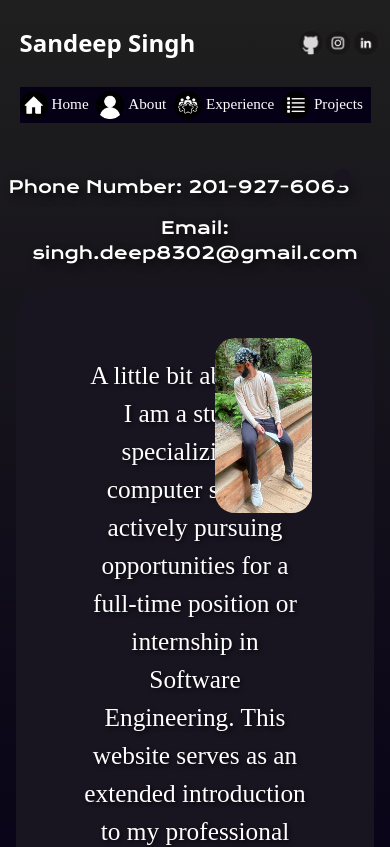
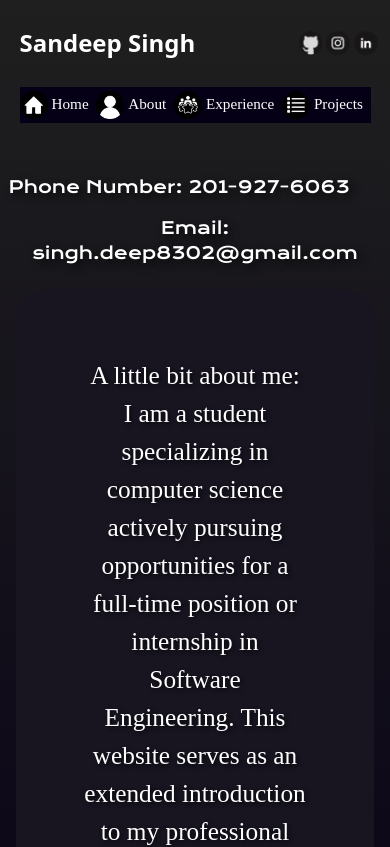
Before and after one commit to SandeepS3/personal-website, a React (Create React App) app: page /about in a window 390 px wide. Shown: the top 847 px of the page. Built offline with nearby package versions, Linux system fonts and the light colour scheme; a web font is replaced by a local one.

Commit message:
fix about  mobile

```diff
--- a/src/pages/AboutStyles.js
+++ b/src/pages/AboutStyles.js
@@ -92,18 +92,12 @@ const mediaStyles = {
     width: "25vw",
     height: "45vw",
     borderRadius: "1.25em",
-    position: "absolute",
-    top: "20vh",
-    right: "10vw",
   },
   imageBox: {
     padding: "1vh",
     backgroundColor: "#181521",
     borderRadius: "1.25em",
     marginBottom: "0.5vh",
-    position: "absolute",
-    top: "20vh",
-    right: "10vw",
   },
 };
 
```
